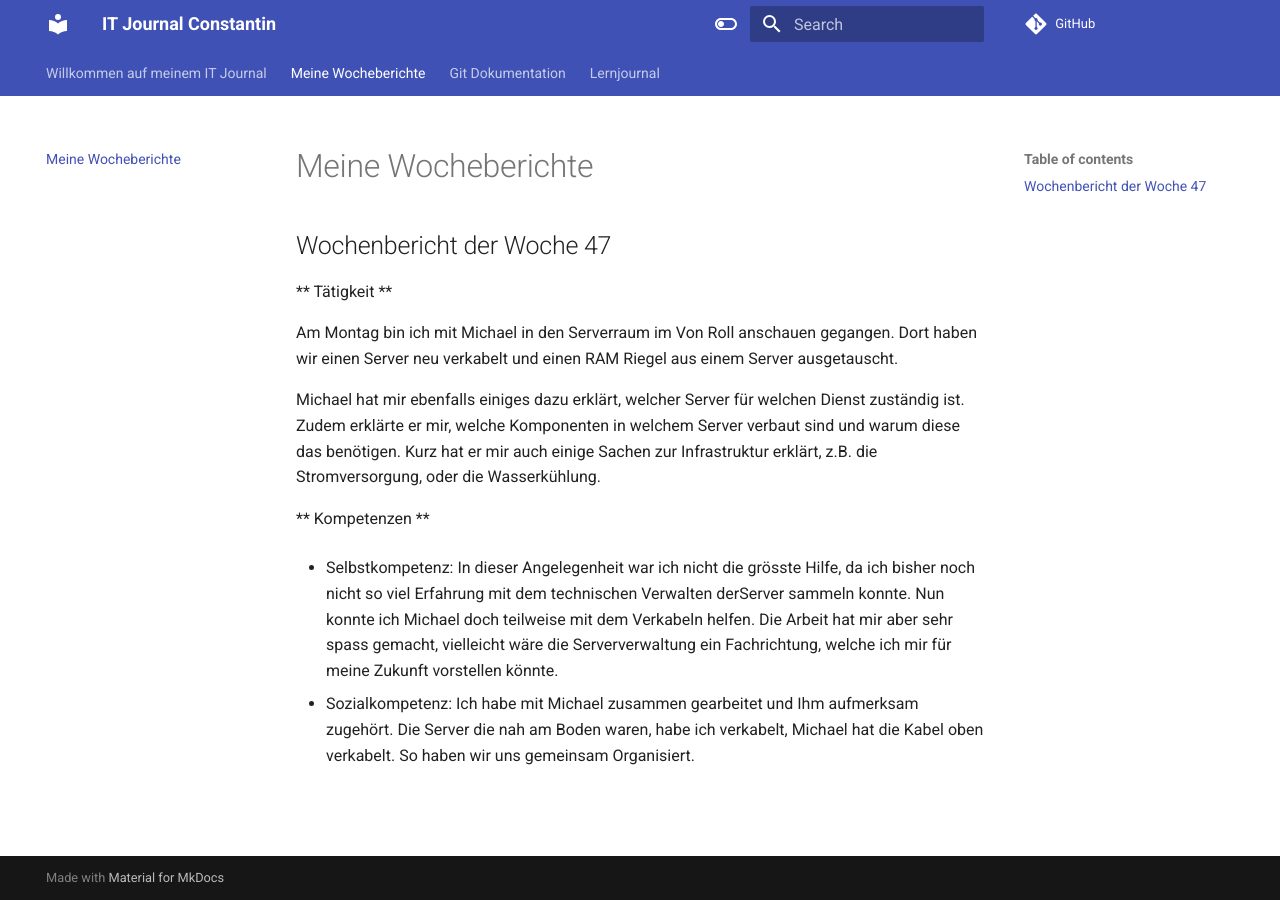
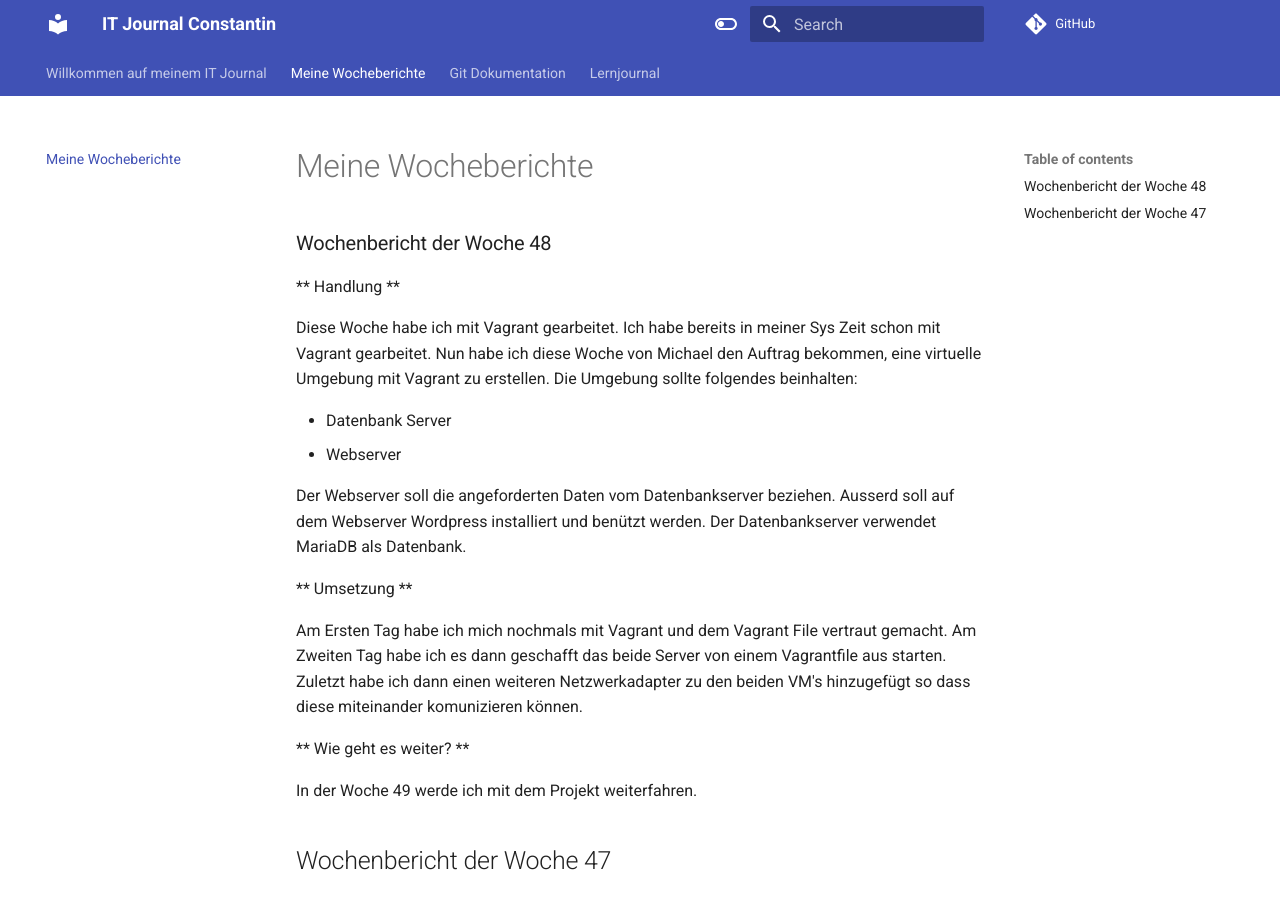
Before and after one commit to constantin-koenig/ITjournal, an MkDocs documentation site: the page built from docs/documentationen.md, in a window 1280 px wide and 900 px high. Built offline with MkDocs 1.6.1 and Material for MkDocs 9.7.7, drawn with Linux system fonts in a browser that asks for light colours; comment, search, counter and statistics services are not loaded.

Commit message:
Dokumentation der Woche 48 hinzugefügt

```diff
--- a/docs/documentationen.md
+++ b/docs/documentationen.md
@@ -1,4 +1,30 @@
 # Meine Wocheberichte
+
+### Wochenbericht der Woche 48
+
+** Handlung **
+
+Diese Woche habe ich mit Vagrant gearbeitet.
+Ich habe bereits in meiner Sys Zeit schon mit Vagrant gearbeitet.
+Nun habe ich diese Woche von Michael den Auftrag bekommen, eine virtuelle Umgebung mit Vagrant zu erstellen.
+Die Umgebung sollte folgendes beinhalten:
+
+- Datenbank Server
+- Webserver
+
+Der Webserver soll die angeforderten Daten vom Datenbankserver beziehen.
+Ausserd soll auf dem Webserver Wordpress installiert und benützt werden.
+Der Datenbankserver verwendet MariaDB als Datenbank.
+
+** Umsetzung **
+
+Am Ersten Tag habe ich mich nochmals mit Vagrant und dem Vagrant File vertraut gemacht.
+Am Zweiten Tag habe ich es dann geschafft das beide Server von einem Vagrantfile aus starten.
+Zuletzt habe ich dann einen weiteren Netzwerkadapter zu den beiden VM's hinzugefügt so dass diese miteinander komunizieren können.
+
+** Wie geht es weiter? **
+
+In der Woche 49 werde ich mit dem Projekt weiterfahren.
 
 ## Wochenbericht der Woche 47
 
```
